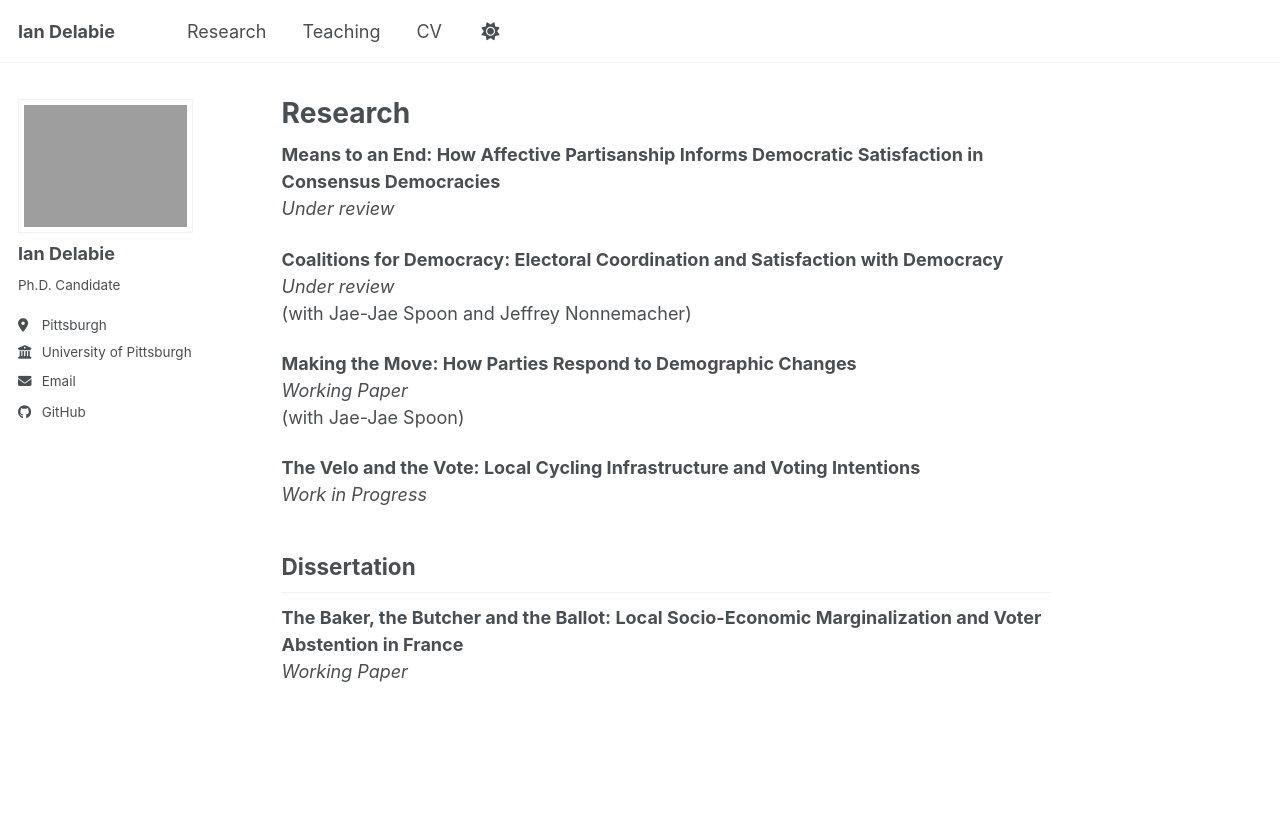
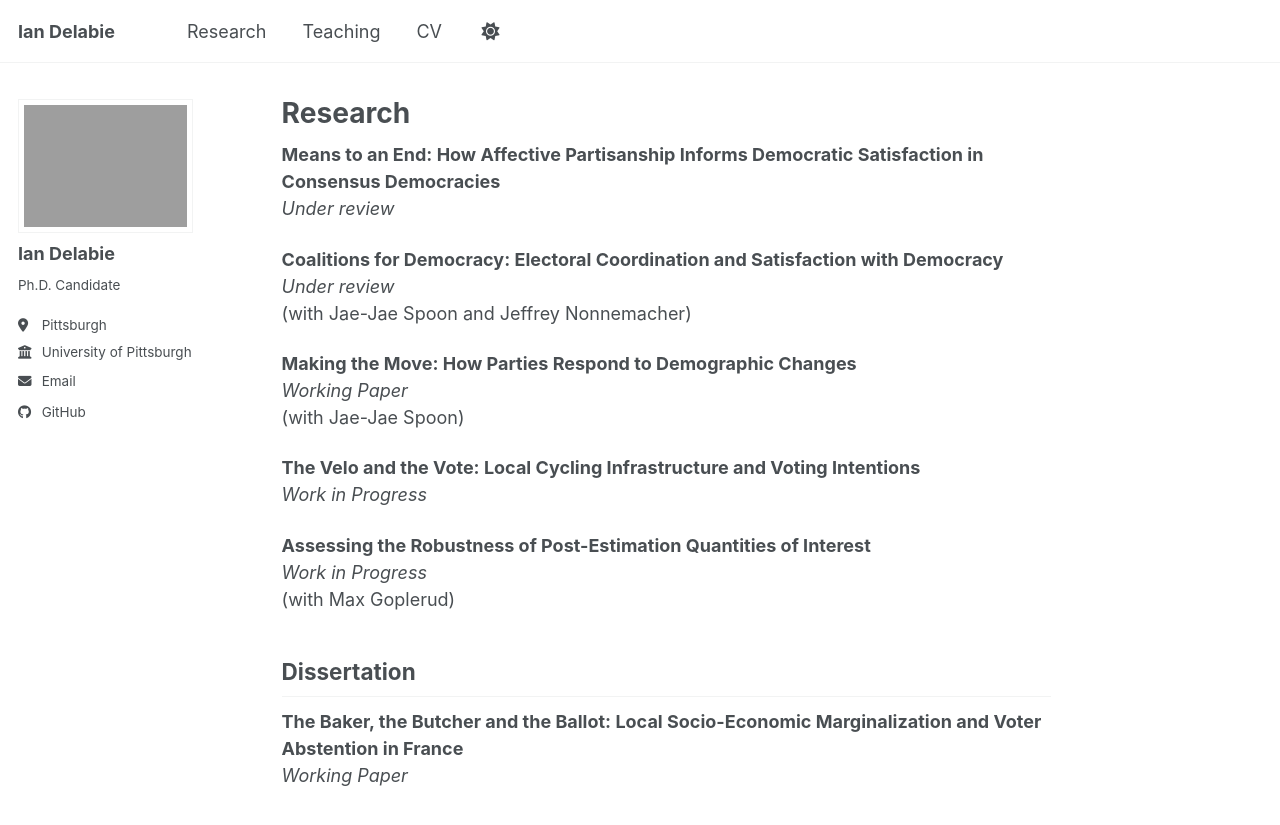
Before and after one commit to idelabie/idelabie.github.io, a Jekyll site: the page built from _pages/research.md, in a window 1280 px wide and 1032 px high. Shown: the top 825 px of the window. Built offline with Jekyll 4.4.1, drawn with Linux system fonts in a browser that asks for light colours; a script bundle is joined from its source files by our own code; library files that are not in the unit come from our copies.

Commit message:
Update research.md

```diff
--- a/_pages/research.md
+++ b/_pages/research.md
@@ -20,6 +20,9 @@ Consensus Democracies**
 **The Velo and the Vote: Local Cycling Infrastructure and Voting Intentions**
 *Work in Progress*
 
+**Assessing the Robustness of Post-Estimation Quantities of Interest**
+*Work in Progress*
+(with Max Goplerud)
 
 ## Dissertation
 
```
